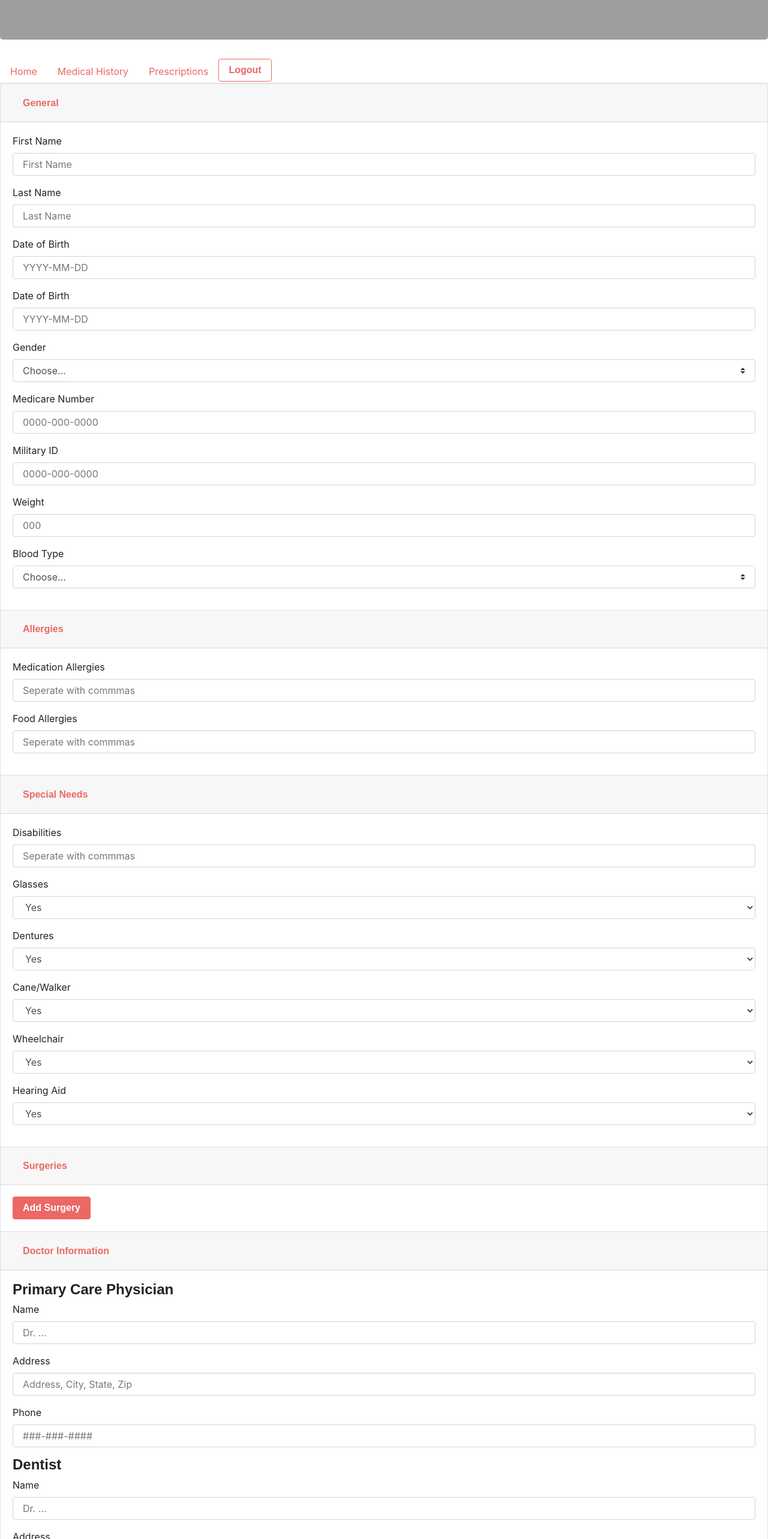
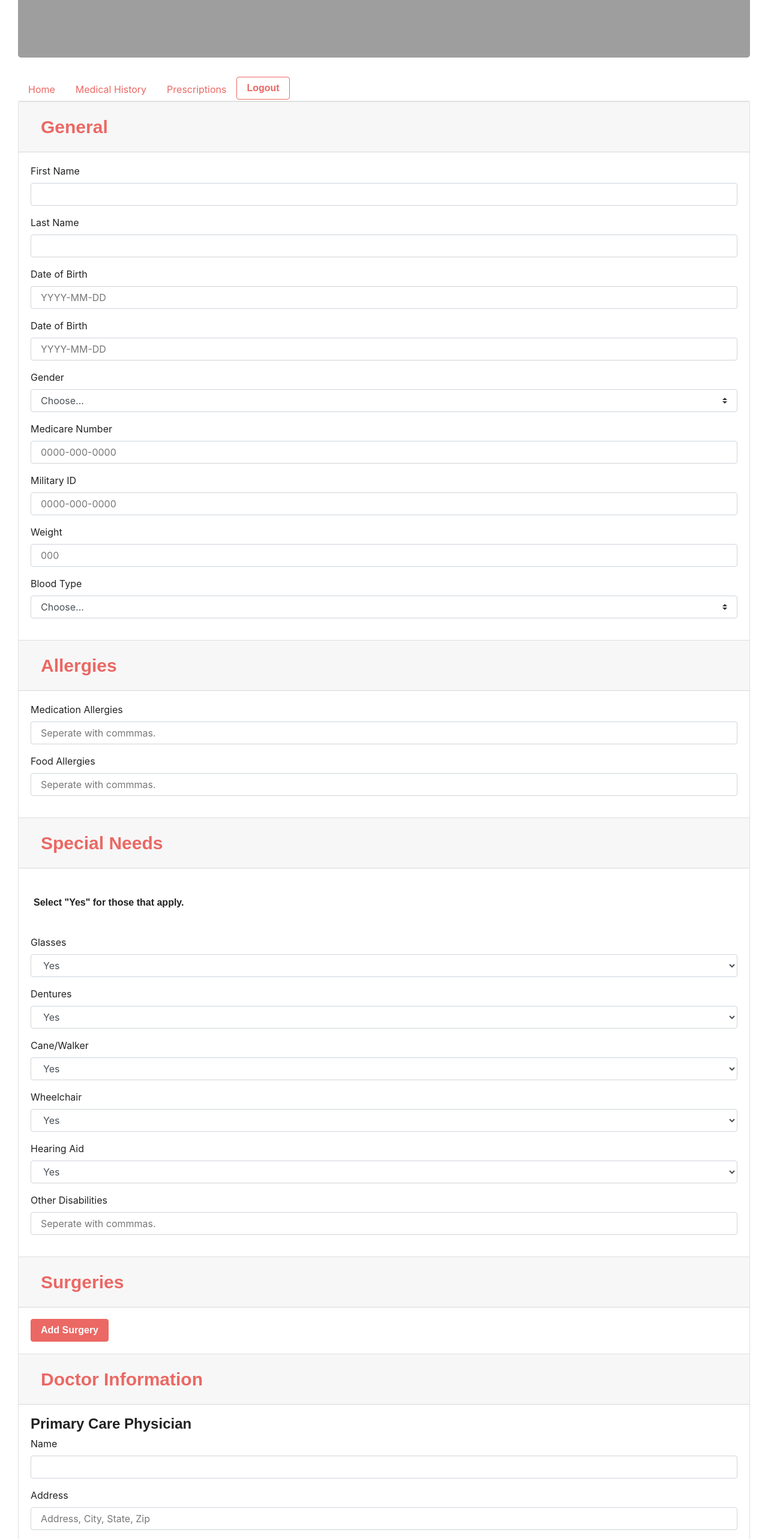
Before and after one commit to michaelbeebe123/pocket-care, a React (Create React App) app in the folder client/: page /form in a window 1280 px wide. Shown: the part 234-2800 px from the top of the page at 60% size. Built offline with nearby package versions, Linux system fonts and the light colour scheme; grey boxes are pictures that could not be loaded; a web font is replaced by a local one.

Commit message:
updated form, still need to get the collapse functionality working and as well as probably add a mental health and family history section

```diff
--- a/client/src/components/Form/index.js
+++ b/client/src/components/Form/index.js
@@ -1,16 +1,19 @@
 import React from "react";
+import "./style.css";
 // =========================================================================================================
+
+
 export function General() {
   return (
     <div className="card">
       <div className="card-header" id="headingOne">
         <h2 class="mb-0">
           <button
-            class="btn btn-link"
+            className="btn btn-link"
             type="button"
             data-toggle="collapse"
             data-target="#collapseOne"
-            aria-expanded="true"
+            aria-expanded="false"
             aria-controls="collapseOne"
           >
             General
@@ -19,19 +22,19 @@ export function General() {
       </div>
       <div
         id="collapseOne"
-        class="collapse show"
+        className="collapse show"
         aria-labelledby="headingOne"
         data-parent="#careTabs"
       >
-        <div class="card-body">
+        <div className="card-body">
           <form>
             <div className="form-group">
               <label for="formGroupExampleInput">First Name</label>
               <input
                 type="text"
-                class="form-control"
+                className="form-control"
                 id="formGroupExampleInput"
-                placeholder="First Name"
+                placeholder=""
               ></input>
             </div>
 
@@ -39,9 +42,9 @@ export function General() {
               <label for="formGroupExampleInput">Last Name</label>
               <input
                 type="text"
-                class="form-control"
+                className="form-control"
                 id="formGroupExampleInput"
-                placeholder="Last Name"
+                placeholder=""
               ></input>
             </div>
 
@@ -50,7 +53,7 @@ export function General() {
               <label for="formGroupExampleInput">Date of Birth</label>
               <input
                 type="text"
-                class="form-control"
+                className="form-control"
                 id="formGroupExampleInput"
                 placeholder="YYYY-MM-DD"
               ></input>
@@ -60,7 +63,7 @@ export function General() {
               <label for="formGroupExampleInput">Date of Birth</label>
               <input
                 type="text"
-                class="form-control"
+                className="form-control"
                 id="formGroupExampleInput"
                 placeholder="YYYY-MM-DD"
               ></input>
@@ -68,10 +71,11 @@ export function General() {
 
             <div className="form-group">
               <label for="formGroupExampleInput">Gender</label>
-              <select class="custom-select" id="inputGroupSelect01">
+              <select className="custom-select" id="inputGroupSelect01">
                 <option selected>Choose...</option>
                 <option value="Male">Male</option>
                 <option value="Female">Female</option>
+                <option value="Other">Other</option>
               </select>
             </div>
 
@@ -79,7 +83,7 @@ export function General() {
               <label for="formGroupExampleInput">Medicare Number</label>
               <input
                 type="text"
-                class="form-control"
+                className="form-control"
                 id="formGroupExampleInput"
                 placeholder="0000-000-0000"
               ></input>
@@ -89,7 +93,7 @@ export function General() {
               <label for="formGroupExampleInput">Military ID</label>
               <input
                 type="text"
-                class="form-control"
+                className="form-control"
                 id="formGroupExampleInput"
                 placeholder="0000-000-0000"
               ></input>
@@ -99,7 +103,7 @@ export function General() {
               <label for="formGroupExampleInput">Weight</label>
               <input
                 type="text"
-                class="form-control"
+                className="form-control"
                 id="formGroupExampleInput"
                 placeholder="000"
               ></input>
@@ -107,7 +111,7 @@ export function General() {
 
             <div className="form-group">
               <label for="formGroupExampleInput">Blood Type</label>
-              <select class="custom-select" id="inputGroupSelect01">
+              <select className="custom-select" id="inputGroupSelect01">
                 <option selected>Choose...</option>
                 <option value="O-Negative">O Negative</option>
                 <option value="O-Positive">O Positive</option>
@@ -130,13 +134,13 @@ export function Allergies() {
   return (
     <div className="card">
       <div className="card-header" id="headingTwo">
-        <h2 class="mb-0">
+        <h2 className="mb-0">
           <button
             class="btn btn-link"
             type="button"
             data-toggle="collapse"
             data-target="#collapseTwo"
-            aria-expanded="true"
+            aria-expanded="false"
             aria-controls="collapseTwo"
           >
             Allergies
@@ -145,7 +149,7 @@ export function Allergies() {
       </div>
       <div
         id="collapseTwo"
-        class="collapse show"
+        className="collapse show"
         aria-labelledby="headingTwo"
         data-parent="#careTabs"
       >
@@ -155,18 +159,18 @@ export function Allergies() {
               <label for="formGroupExampleInput">Medication Allergies</label>
               <input
                 type="text"
-                class="form-control"
+                className="form-control"
                 id="formGroupExampleInput"
-                placeholder="Seperate with commmas"
+                placeholder="Seperate with commmas."
               ></input>
             </div>
             <div className="form-group">
               <label for="formGroupExampleInput">Food Allergies</label>
               <input
                 type="text"
-                class="form-control"
+                className="form-control"
                 id="formGroupExampleInput"
-                placeholder="Seperate with commmas"
+                placeholder="Seperate with commmas."
               ></input>
             </div>
           </form>
@@ -180,13 +184,13 @@ export function SpecialNeeds() {
   return (
     <div className="card">
       <div className="card-header" id="headingThree">
-        <h2 class="mb-0">
+        <h2 className="mb-0">
           <button
-            class="btn btn-link"
+            className="btn btn-link"
             type="button"
             data-toggle="collapse"
             data-target="#collapseThree"
-            aria-expanded="true"
+            aria-expanded="false"
             aria-controls="collapseThree"
           >
             Special Needs
@@ -195,61 +199,69 @@ export function SpecialNeeds() {
       </div>
       <div
         id="collapseThree"
-        class="collapse show"
+        className="collapse show"
         aria-labelledby="headingThree"
         data-parent="#careTabs"
       >
-        <div class="card-body">
+
+        <br></br>
+
+        <h6>Select "Yes" for those that apply.</h6>
+
+        <div className="card-body">
           <form>
+
             <div className="form-group">
-              <label for="formGroupExampleInput">Disabilities</label>
-              <input
-                type="text"
-                class="form-control"
-                id="formGroupExampleInput"
-                placeholder="Seperate with commmas"
-              ></input>
-            </div>
-
-            <div class="form-group">
               <label for="exampleFormControlSelect1">Glasses</label>
-              <select class="form-control" id="exampleFormControlSelect1">
+              <select className="form-control" id="exampleFormControlSelect1">
                 <option value="true">Yes</option>
                 <option value="false">No</option>
               </select>
             </div>
 
-            <div class="form-group">
+            <div className="form-group">
               <label for="exampleFormControlSelect1">Dentures</label>
-              <select class="form-control" id="exampleFormControlSelect1">
+              <select className="form-control" id="exampleFormControlSelect1">
                 <option value="true">Yes</option>
                 <option value="false">No</option>
               </select>
             </div>
 
-            <div class="form-group">
+            <div className="form-group">
               <label for="exampleFormControlSelect1">Cane/Walker</label>
-              <select class="form-control" id="exampleFormControlSelect1">
+              <select className="form-control" id="exampleFormControlSelect1">
                 <option value="true">Yes</option>
                 <option value="false">No</option>
               </select>
             </div>
 
-            <div class="form-group">
+            <div className="form-group">
               <label for="exampleFormControlSelect1">Wheelchair</label>
-              <select class="form-control" id="exampleFormControlSelect1">
+              <select className="form-control" id="exampleFormControlSelect1">
                 <option value="true">Yes</option>
                 <option value="false">No</option>
               </select>
             </div>
 
-            <div class="form-group">
+            <div className="form-group">
               <label for="exampleFormControlSelect1">Hearing Aid</label>
-              <select class="form-control" id="exampleFormControlSelect1">
+              <select className="form-control" id="exampleFormControlSelect1">
                 <option value="true">Yes</option>
                 <option value="false">No</option>
               </select>
             </div>
+
+            <div className="form-group">
+              <label for="formGroupExampleInput">Other Disabilities</label>
+              <input
+                type="text"
+                className="form-control"
+                id="formGroupExampleInput"
+                placeholder="Seperate with commmas."
+              ></input>
+            </div>
+
+
           </form>
         </div>
       </div>
@@ -262,13 +274,13 @@ export function Surgeries() {
   return (
     <div className="card">
       <div className="card-header" id="headingFour">
-        <h2 class="mb-0">
+        <h2 className="mb-0">
           <button
-            class="btn btn-link"
+            className="btn btn-link"
             type="button"
             data-toggle="collapse"
             data-target="#collapseFour"
-            aria-expanded="true"
+            aria-expanded="false"
             aria-controls="collapseFour"
           >
             Surgeries
@@ -277,14 +289,14 @@ export function Surgeries() {
       </div>
       <div
         id="collapseFour"
-        class="collapse show"
+        className="collapse show"
         aria-labelledby="headingFour"
         data-parent="#careTabs"
       >
-        <div class="card-body">
+        <div className="card-body">
           <button
             type="button"
-            class="btn btn-primary"
+            className="btn btn-primary"
             data-toggle="modal"
             data-target="#exampleModal"
           >
@@ -292,35 +304,35 @@ export function Surgeries() {
           </button>
 
           <div
-            class="modal fade"
+            className="modal fade"
             id="exampleModal"
             tabindex="-1"
             role="dialog"
             aria-labelledby="exampleModalLabel"
             aria-hidden="true"
           >
-            <div class="modal-dialog" role="document">
-              <div class="modal-content">
-                <div class="modal-header">
-                  <h5 class="modal-title" id="exampleModalLabel">
+            <div className="modal-dialog" role="document">
+              <div className="modal-content">
+                <div className="modal-header">
+                  <h5 className="modal-title" id="exampleModalLabel">
                     Surgery
                   </h5>
                   <button
                     type="button"
-                    class="close"
+                    className="close"
                     data-dismiss="modal"
                     aria-label="Close"
                   >
                     <span aria-hidden="true">&times;</span>
                   </button>
                 </div>
-                <div class="modal-body">
+                <div className="modal-body">
                   <form>
                     <div className="form-group">
                       <label for="formGroupExampleInput">Type of Surgery</label>
                       <input
                         type="text"
-                        class="form-control"
+                        className="form-control"
                         id="formGroupExampleInput"
                         placeholder=""
                       ></input>
@@ -329,7 +341,7 @@ export function Surgeries() {
                       <label for="formGroupExampleInput">Name of Surgeon</label>
                       <input
                         type="text"
-                        class="form-control"
+                        className="form-control"
                         id="formGroupExampleInput"
                         placeholder=""
                       ></input>
@@ -338,7 +350,7 @@ export function Surgeries() {
                       <label for="formGroupExampleInput">Surgery Date</label>
                       <input
                         type="text"
-                        class="form-control"
+                        className="form-control"
                         id="formGroupExampleInput"
                         placeholder="YYYY-MM-DD"
                       ></input>
@@ -347,22 +359,22 @@ export function Surgeries() {
                       <label for="formGroupExampleInput">Comments</label>
                       <input
                         type="text"
-                        class="form-control"
+                        className="form-control"
                         id="formGroupExampleInput"
                         placeholder=""
                       ></input>
                     </div>
                   </form>
                 </div>
-                <div class="modal-footer">
+                <div className="modal-footer">
                   <button
                     type="button"
-                    class="btn btn-secondary"
+                    className="btn btn-secondary"
                     data-dismiss="modal"
                   >
                     Close
                   </button>
-                  <button type="button" class="btn btn-primary">
+                  <button type="button" className="btn btn-primary">
                     Save changes
                   </button>
                 </div>
@@ -380,13 +392,13 @@ export function DoctorInformation() {
   return (
     <div className="card">
       <div className="card-header" id="headingFour">
-        <h2 class="mb-0">
+        <h2 className="mb-0">
           <button
-            class="btn btn-link"
+            className="btn btn-link"
             type="button"
             data-toggle="collapse"
             data-target="#collapseFour"
-            aria-expanded="true"
+            aria-expanded="false"
             aria-controls="collapseFour"
           >
             Doctor Information
@@ -395,26 +407,26 @@ export function DoctorInformation() {
       </div>
       <div
         id="collapseFour"
-        class="collapse show"
+        className="collapse show"
         aria-labelledby="headingFour"
         data-parent="#careTabs"
       >
-        <div class="card-body">
+        <div className="card-body">
           <h4>Primary Care Physician</h4>
           <div className="form-group">
             <label for="formGroupExampleInput">Name</label>
             <input
               type="text"
-              class="form-control"
+              className="form-control"
               id="formGroupExampleInput"
-              placeholder="Dr. ..."
+              placeholder=""
             ></input>
           </div>
           <div className="form-group">
             <label for="formGroupExampleInput">Address</label>
             <input
               type="text"
-              class="form-control"
+              className="form-control"
               id="formGroupExampleInput"
               placeholder="Address, City, State, Zip"
             ></input>
@@ -423,7 +435,7 @@ export function DoctorInformation() {
             <label for="formGroupExampleInput">Phone</label>
             <input
               type="text"
-              class="form-control"
+              className="form-control"
               id="formGroupExampleInput"
               placeholder="###-###-####"
             ></input>
@@ -434,16 +446,16 @@ export function DoctorInformation() {
             <label for="formGroupExampleInput">Name</label>
             <input
               type="text"
-              class="form-control"
+              className="form-control"
               id="formGroupExampleInput"
-              placeholder="Dr. ..."
+              placeholder=""
             ></input>
           </div>
           <div className="form-group">
             <label for="formGroupExampleInput">Address</label>
             <input
               type="text"
-              class="form-control"
+              className="form-control"
               id="formGroupExampleInput"
               placeholder="Address, City, State, Zip"
             ></input>
@@ -452,7 +464,7 @@ export function DoctorInformation() {
             <label for="formGroupExampleInput">Phone</label>
             <input
               type="text"
-              class="form-control"
+              className="form-control"
               id="formGroupExampleInput"
               placeholder="###-###-####"
             ></input>
@@ -463,16 +475,16 @@ export function DoctorInformation() {
             <label for="formGroupExampleInput">Name</label>
             <input
               type="text"
-              class="form-control"
+              className="form-control"
               id="formGroupExampleInput"
-              placeholder="Dr. ..."
+              placeholder=""
             ></input>
           </div>
           <div className="form-group">
             <label for="formGroupExampleInput">Address</label>
             <input
               type="text"
-              class="form-control"
+              className="form-control"
               id="formGroupExampleInput"
               placeholder="Address, City, State, Zip"
             ></input>
@@ -481,7 +493,7 @@ export function DoctorInformation() {
             <label for="formGroupExampleInput">Phone</label>
             <input
               type="text"
-              class="form-control"
+              className="form-control"
               id="formGroupExampleInput"
               placeholder="###-###-####"
             ></input>
@@ -491,3 +503,12 @@ export function DoctorInformation() {
     </div>
   );
 }
+
+export function SubmitButton() {
+  return (
+    <div id="submit-button">
+      <br></br>
+      <button type="button" className="btn btn-primary" href="/submit-form">Submit</button>
+    </div>
+  )
+}
--- /dev/null
+++ b/client/src/components/Form/style.css
@@ -0,0 +1,11 @@
+body {
+    margin: 30px;
+}
+
+h6 {
+    margin: 25px;
+}
+
+.btn-link {
+    font-size: 30px;
+}
--- a/client/src/pages/Form.js
+++ b/client/src/pages/Form.js
@@ -3,7 +3,7 @@
 // ---------------------------------
 import React, { Component } from "react";
 import API from "../utils/API";
-import { General, Allergies, SpecialNeeds, Surgeries, DoctorInformation } from "../components/Form";
+import {General, Allergies, SpecialNeeds, Surgeries, DoctorInformation, SubmitButton} from "../components/Form";
 
 // ==================================================================================
 class Form extends Component {
@@ -215,12 +215,13 @@ class Form extends Component {
 
   render() {
     return (
-      <div className="accordion" id="careTabs">
+      <div className="accordion" id="accordionExample">
         <General />
         <Allergies />
         <SpecialNeeds />
         <Surgeries />
         <DoctorInformation />
+        <SubmitButton />
       </div>
     );
   };
```
